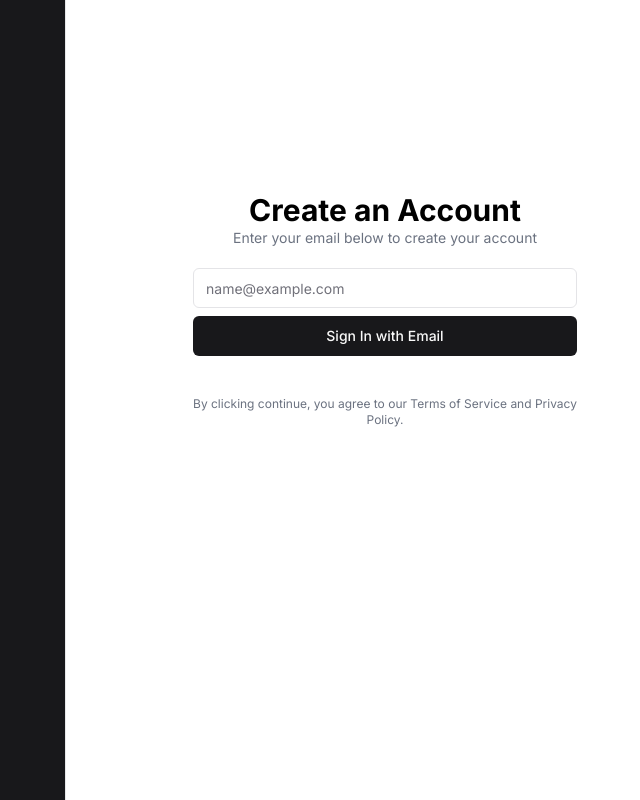
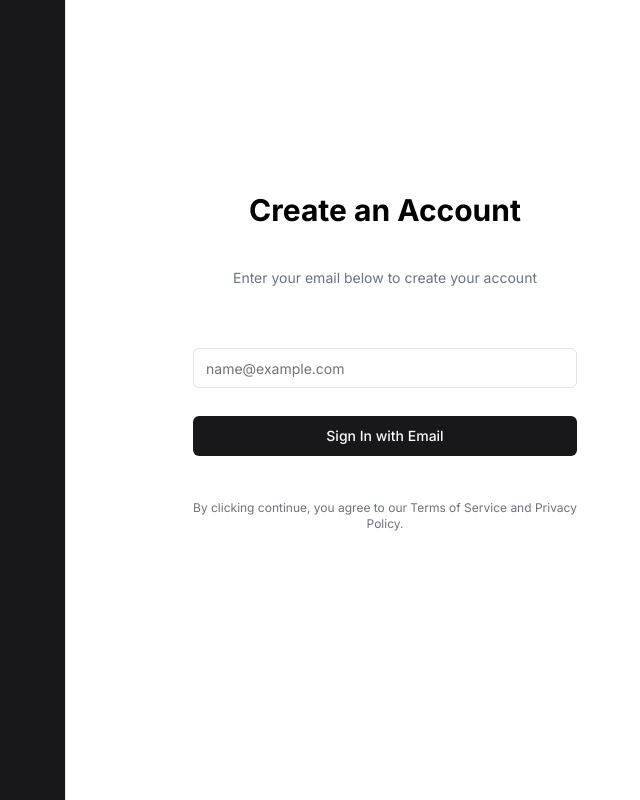
Before and after one commit to abnerndr/next-shed-web, a Next.js app: page / in a window 1280 px wide. Shown: the whole page, without its empty margins (575-1215 px from the left). Built offline with nearby package versions, Linux system fonts and the light colour scheme.

Commit message:
adjust de design

```diff
--- a/src/components/acessform/AcessForm.tsx
+++ b/src/components/acessform/AcessForm.tsx
@@ -29,7 +29,7 @@ export default function AccessForm() {
                 <h3 className="font-bold text-3xl text-black">
                   Create an Account
                 </h3>
-                <p className="text-gray-500 text-sm text-center">
+                <p className="text-gray-500 text-sm text-center py-10">
                   Enter your email below to create your account
                 </p>
               </div>
@@ -40,14 +40,16 @@ export default function AccessForm() {
                   placeholder="name@example.com"
                 />
               </div>
-              {!isLoading ? (
-                <Button type="button" onClick={handleLoading}>
-                  Sign In with Email
-                </Button>
-              ) : (
-                <ButtonLoading />
-              )}
-              <p className="py-10 text-gray-500 text-xs">
+              <div className="py-5 ">
+                {!isLoading ? (
+                  <Button className="w-full" type="button" onClick={handleLoading}>
+                    Sign In with Email
+                  </Button>
+                ) : (
+                  <ButtonLoading  />
+                )}
+              </div>
+              <p className="py-6 text-gray-500 text-xs">
                 By clicking continue, you agree to our Terms of Service and
                 Privacy Policy.
               </p>
--- a/src/components/common/ButtonLoading.tsx
+++ b/src/components/common/ButtonLoading.tsx
@@ -4,7 +4,7 @@ import { Button } from "@/components/ui/button";
 
 export function ButtonLoading() {
   return (
-    <Button disabled>
+    <Button className="w-full" disabled>
       <Loader2 className="mr-2 h-4 w-4 animate-spin" />
     </Button>
   );
```
